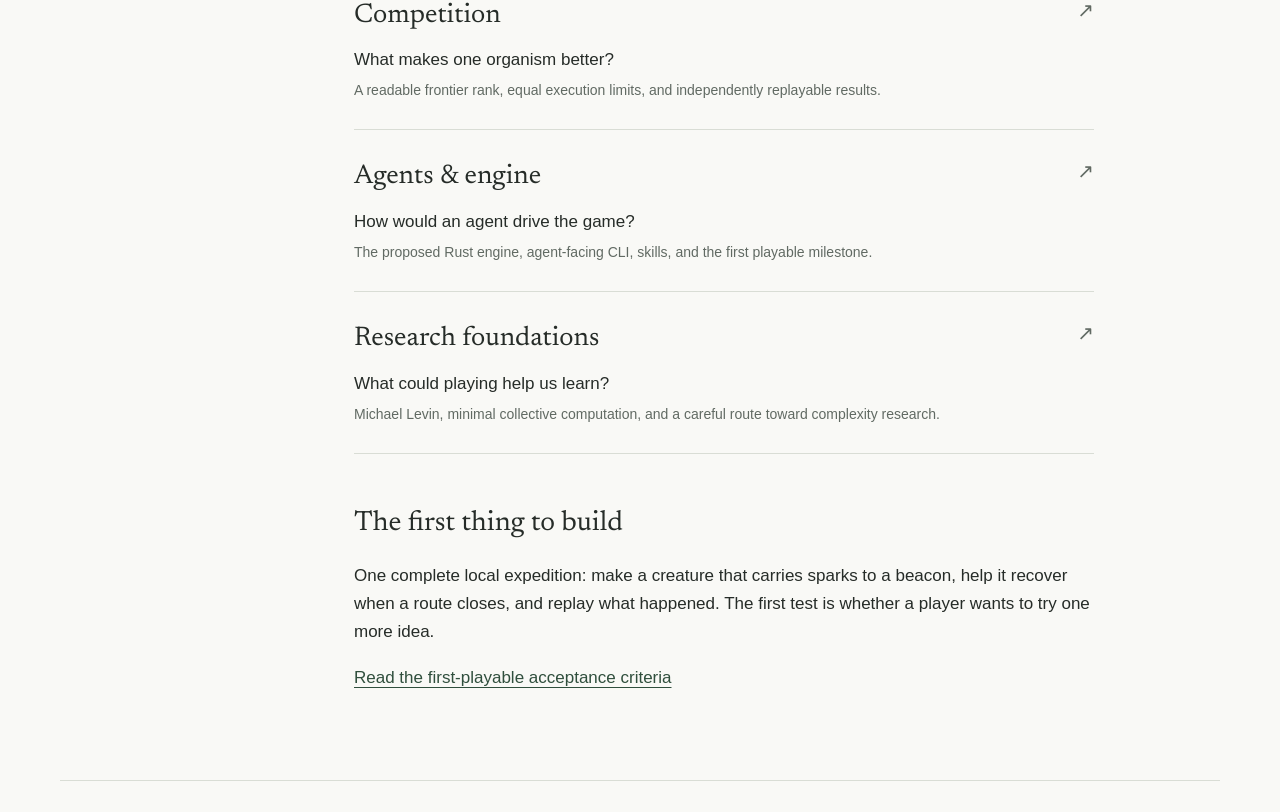
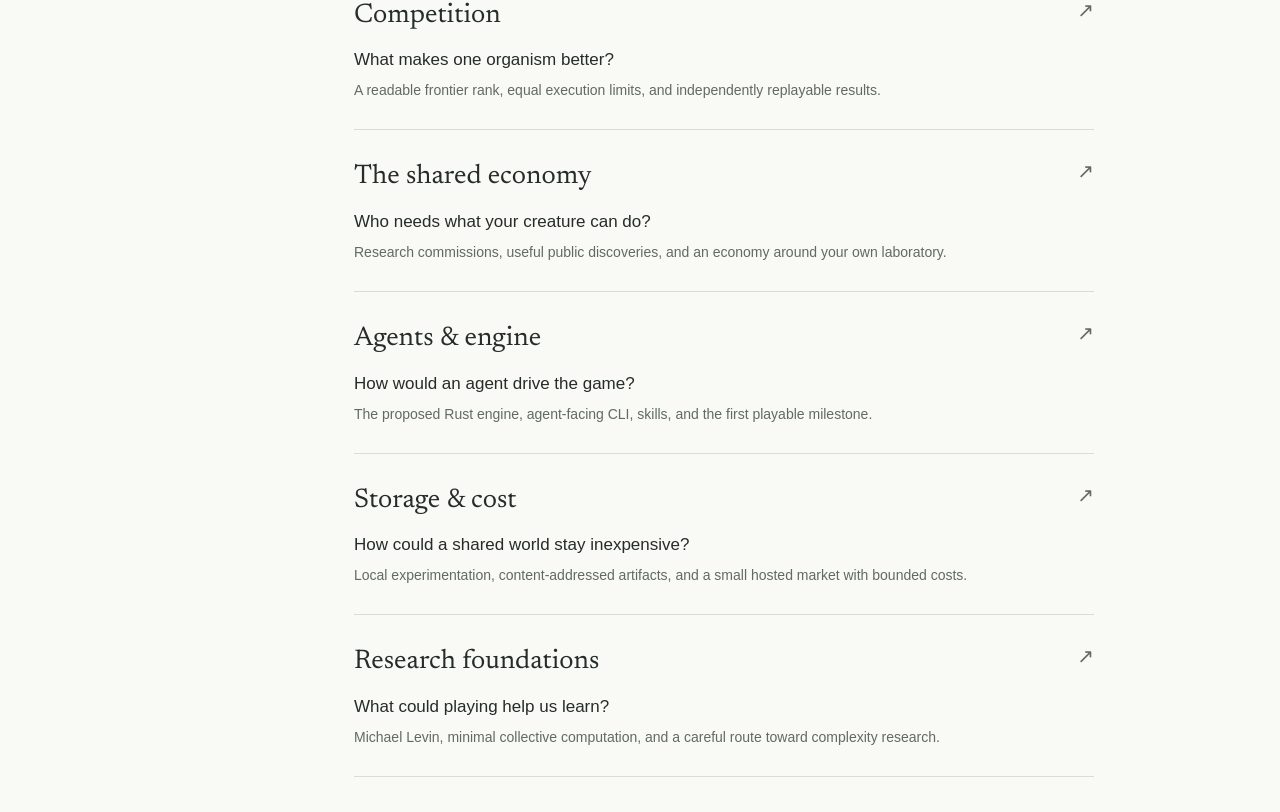
Before and after one commit to hraness/platonik, a Next.js app: page /docs in a window 1280 px wide. Shown: the part 774-1586 px from the top of the page. Built offline with nearby package versions, Linux system fonts and the light colour scheme.

Commit message:
docs: propose shared research economy and bounded storage

```diff
--- a/app/docs/page.tsx
+++ b/app/docs/page.tsx
@@ -3,7 +3,7 @@ import Link from "next/link";
 import { documents } from "@/lib/docs";
 import { DocNav } from "@/components/doc-nav";
 
-export const metadata: Metadata = { title: "Documentation", description: "Explore the Platonik game design, competition model, agent interface, and research foundations.", alternates: { canonical: "/docs" } };
+export const metadata: Metadata = { title: "Documentation", description: "Explore the Platonik game design, competition, shared economy, agent interface, and research foundations.", alternates: { canonical: "/docs" } };
 
 export default function DocsPage() {
   return <main id="main" className="docs-layout"><aside className="docs-sidebar"><DocNav /></aside><article className="doc-content"><header className="doc-header"><h1>The field guide.</h1><p>How Platonik could work, what would make it worth playing, and what we might learn along the way.</p></header><p className="proposal-note">These are design documents. The game engine, agent skills, and ranked service are proposed; there is no playable release yet.</p><div className="document-list">{documents.map((document) => <Link href={`/docs/${document.slug}`} key={document.slug}><h2>{document.title}<span aria-hidden="true">↗</span></h2><p>{document.question}</p><span>{document.description}</span></Link>)}</div><section className="doc-next-step"><h2>The first thing to build</h2><p>One complete local expedition: make a creature that carries sparks to a beacon, help it recover when a route closes, and replay what happened. The first test is whether a player wants to try one more idea.</p><Link href="/docs/engine#first-playable-acceptance">Read the first-playable acceptance criteria</Link></section></article></main>;
--- a/app/page.tsx
+++ b/app/page.tsx
@@ -76,6 +76,11 @@ export default function HomePage() {
         <div><p>Race an archived rival through the same world. See where yours gets stuck. Build a response, and take another run at the frontier.</p><p>Smarter agents and more search can help you discover better creatures. Ranked entries will face equal execution limits and unfamiliar challenges, with independently checked results. The leaderboard rewards what your creation can actually do.</p><Link className="text-link" href="/docs/competition">Read the proposed competition rules <span aria-hidden="true">↗</span></Link></div>
       </section>
 
+      <section className="home-section split-section" aria-labelledby="economy-title">
+        <h2 id="economy-title">Someone needs what yours can do.</h2>
+        <div><p>Your creature found a way around a broken road. Another player’s colony is still stuck. A proposed shared expedition board would let them commission help—and let your discovery find a life in someone else’s world.</p><p>Work in your own laboratory. Earn in-game credits for a checked result. Use them to ask another researcher for help. Published creatures would join a library everyone can reuse.</p><Link className="text-link" href="/docs/economy">Explore the proposed economy <span aria-hidden="true">↗</span></Link></div>
+      </section>
+
       <section className="home-section split-section" aria-labelledby="research-title">
         <h2 id="research-title">“Was that a fluke?” is a scientific question.</h2>
         <div><p>A surprising recovery. Two habits that work better together. An old creature finding its way through a new world. Ask your agent to investigate, and keep an experiment someone else can replay.</p><p>Inspired by Michael Levin’s questions about collective behavior, Platonik explores what simple rules can do when given different bodies and environments. Useful programs, repeatable effects, and revealing failures could contribute to research. Each claim has to earn its evidence.</p><Link className="text-link" href="/docs/research">Follow the questions into life, minds, and computation <span aria-hidden="true">↗</span></Link></div>
--- a/lib/docs.ts
+++ b/lib/docs.ts
@@ -21,10 +21,22 @@ export const documents = [
     question: "What makes one organism better?",
   },
   {
+    slug: "economy",
+    title: "The shared economy",
+    description: "Research commissions, useful public discoveries, and an economy around your own laboratory.",
+    question: "Who needs what your creature can do?",
+  },
+  {
     slug: "engine",
     title: "Agents & engine",
     description: "The proposed Rust engine, agent-facing CLI, skills, and the first playable milestone.",
     question: "How would an agent drive the game?",
+  },
+  {
+    slug: "storage",
+    title: "Storage & cost",
+    description: "Local experimentation, content-addressed artifacts, and a small hosted market with bounded costs.",
+    question: "How could a shared world stay inexpensive?",
   },
   {
     slug: "research",
```
Also changed, not shown: 7 other files (tests, documents, lock files or other folders).
